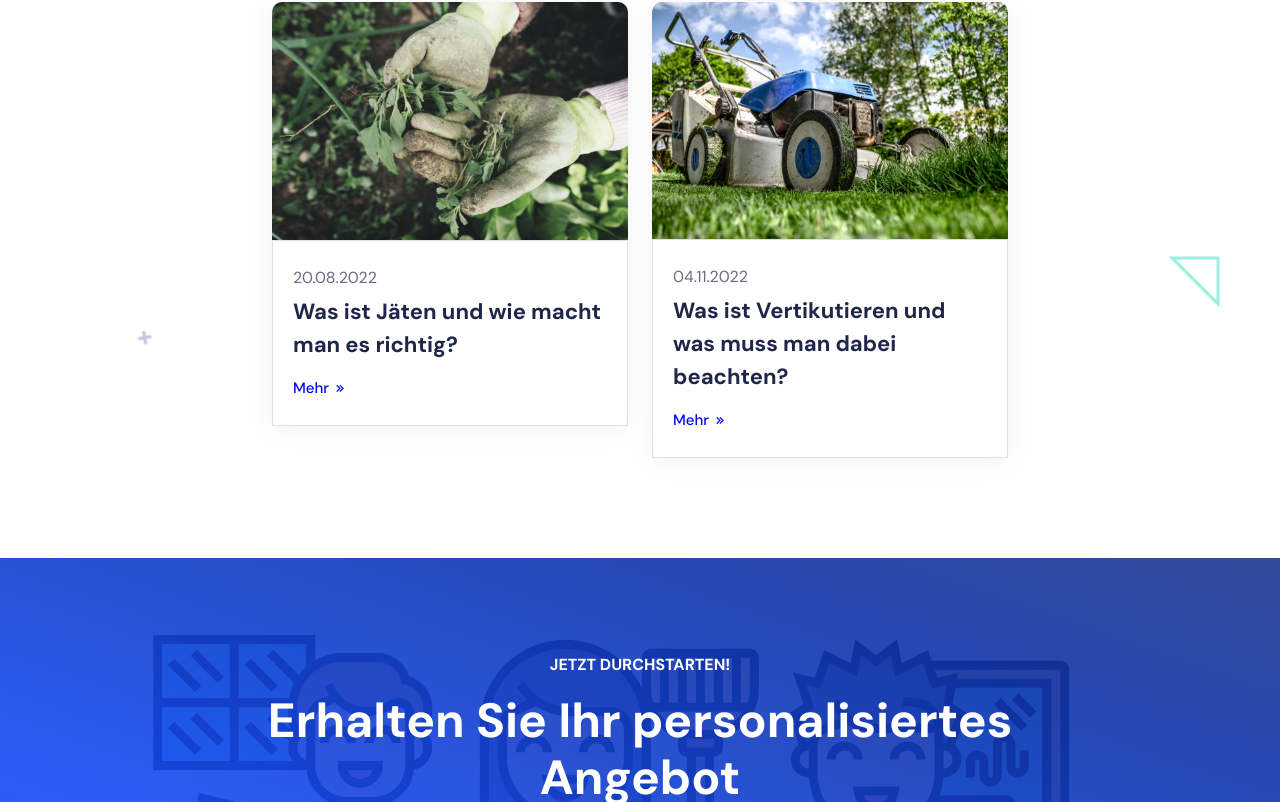
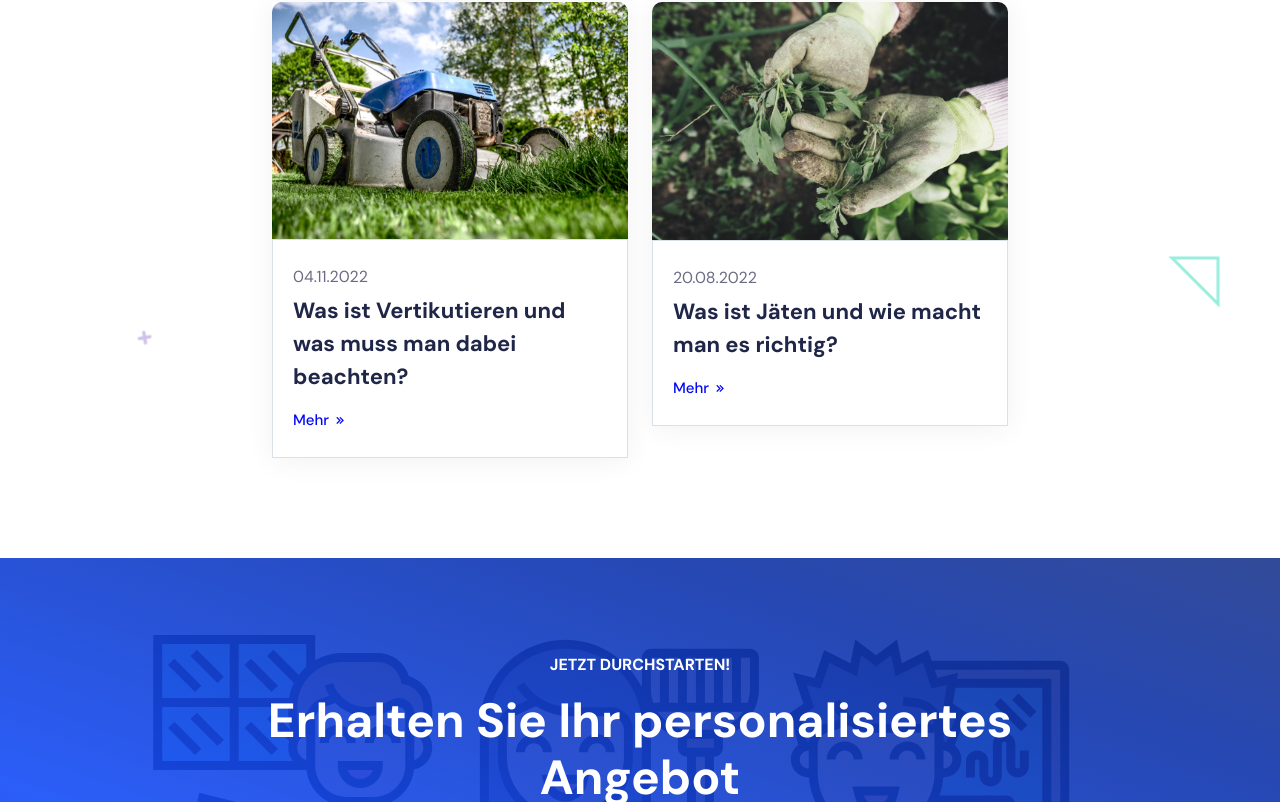
Before and after one commit to Stefan-Ilic/zauberputz-website, a Next.js app: page / in a window 1280 px wide. Shown: the part 2397-3199 px from the top of the page. Built offline with nearby package versions, Linux system fonts and the light colour scheme.

Commit message:
Fix blog entry ordering

```diff
--- a/posts.js
+++ b/posts.js
@@ -7,7 +7,7 @@ export const getAllPosts = () => {
     const postsFullPaths = postFileNames.map(x => join(postsDirectory, x));
     const fileContents = postsFullPaths.map(x => fs.readFileSync(x, {encoding:'utf8'}));
     const firstLines = fileContents.map(x => x.split('\n')[0].substring(2));
-    const posts = firstLines.map((x, i) => ({...JSON.parse(x), link: `/blog/${postFileNames[i].slice(0, -3)}`}));
+    const posts = firstLines.map((x, i) => ({...JSON.parse(x), link: `/blog/${postFileNames[i].slice(0, -3)}`})).sort((a, b) => a.date < b.date ? 1 : -1);
 
     return posts;
 };
```
